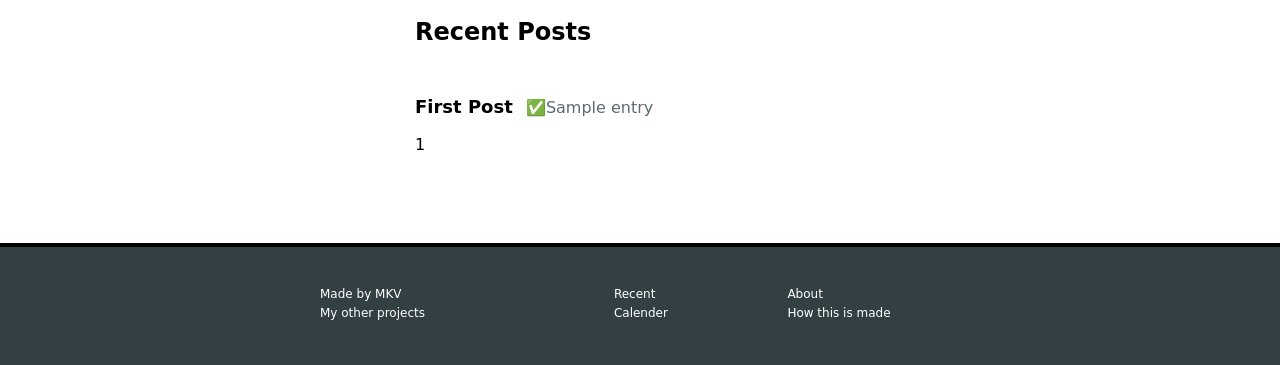
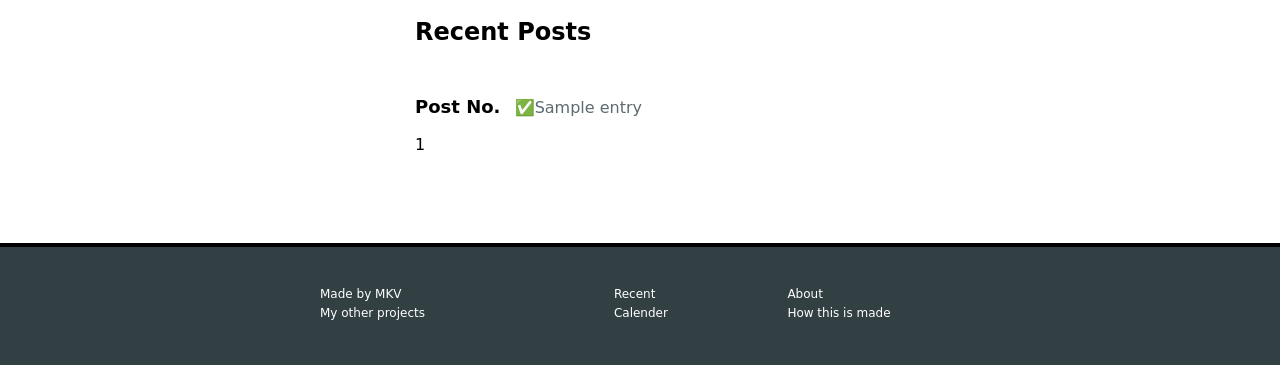
Before and after one commit to Kalyana9varma/MicrologgingApplication-Python, a Flask app: template templates/home.html in a window 1280 px wide. Shown: the part 438-803 px from the top of the page. Run offline with Flask 2, Linux system fonts and the light colour scheme; the template is opened without the code that fills it: most values are stand-ins (such as "Sample title", 1, 10 or a date in 2020).

Commit message:
Update home.html

```diff
--- a/templates/home.html
+++ b/templates/home.html
@@ -38,7 +38,7 @@
         {% for entry in entries %}
         <article class="entry">
         <div>
-            <h2 class="entry_title">First Post</h2>
+            <h2 class="entry_title">Post No. </h2>
             <time class="entry_date" datetime={{entry[1]}}>✅{{entry[2]}}</time>
         </div>
         <p class="entry_content">{{ entry[0] }}</p>
```
